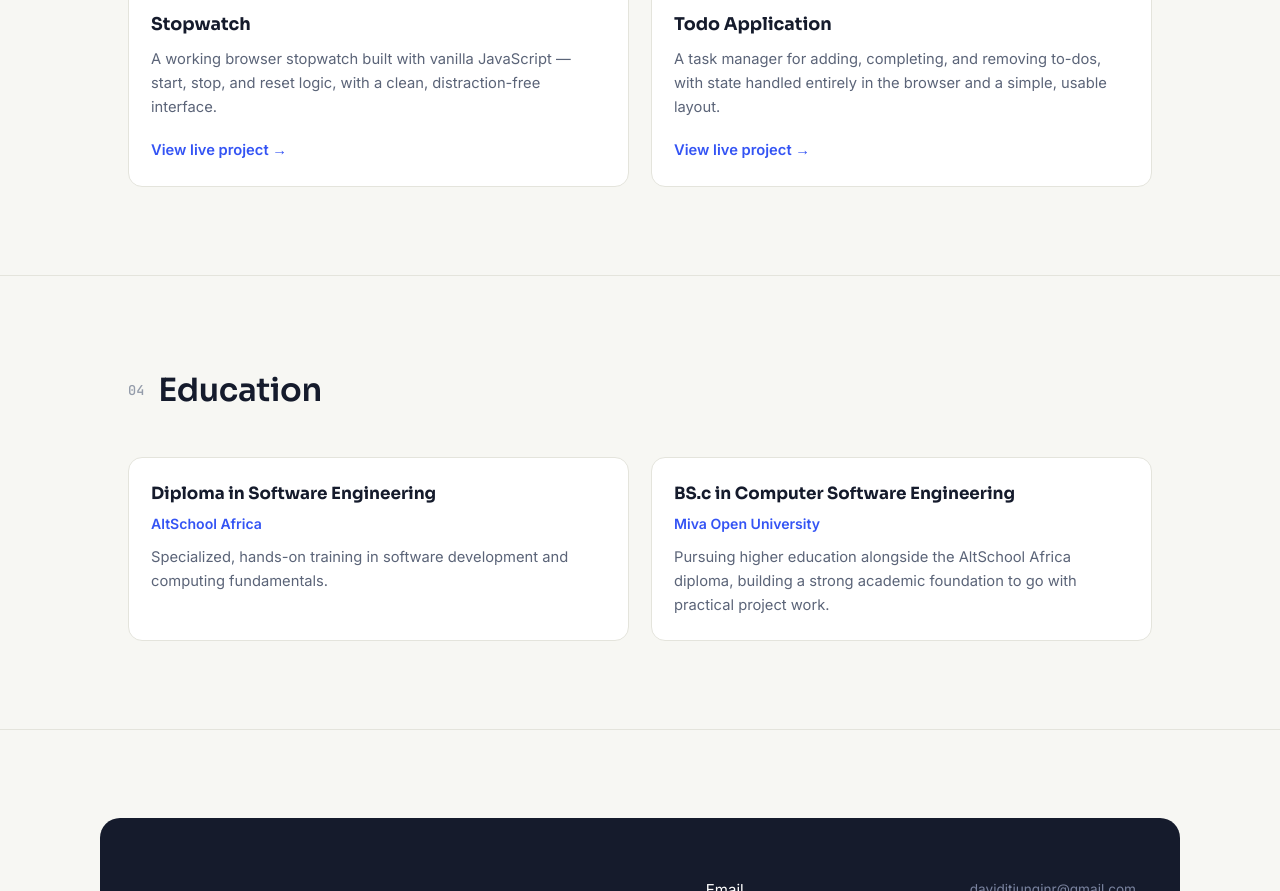
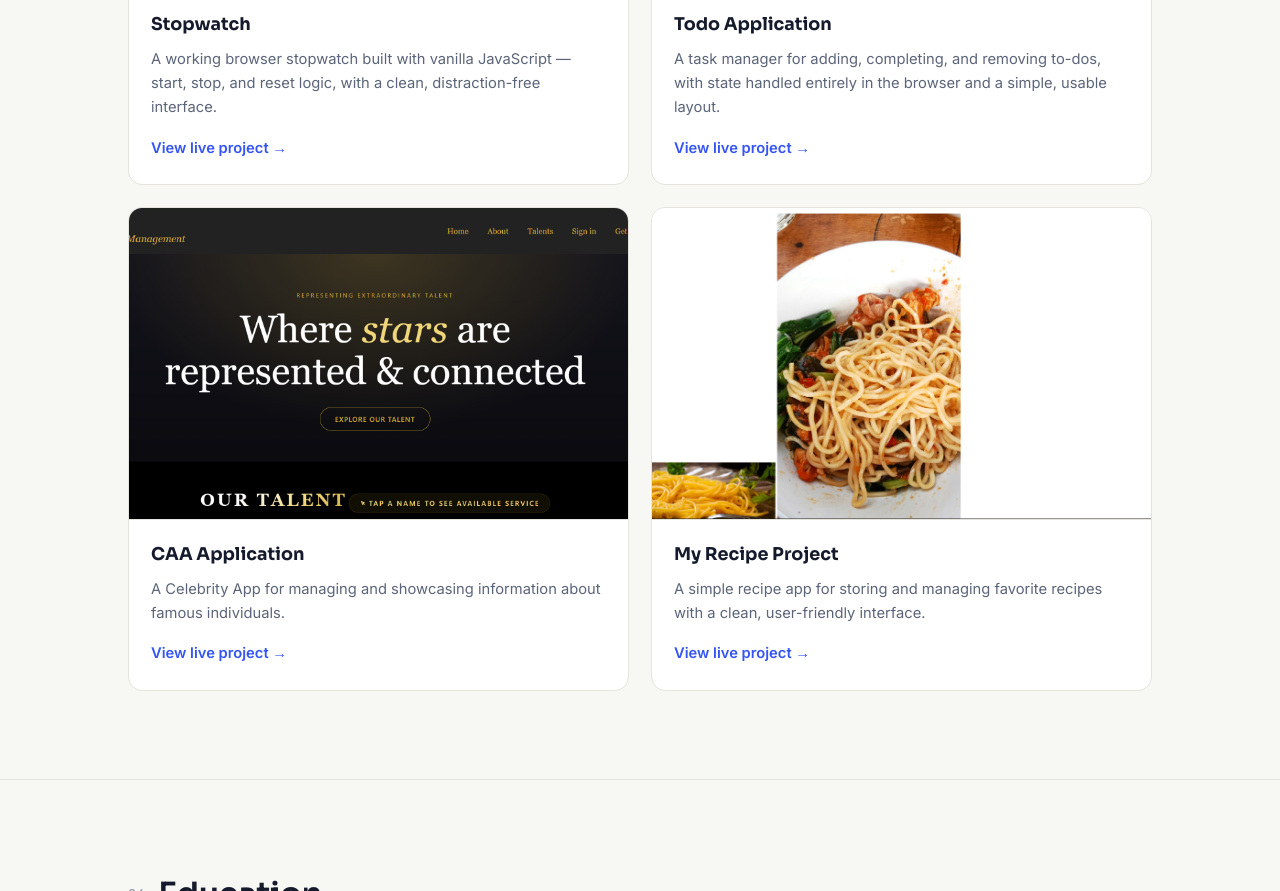
Before and after one commit to david-itiung/About-me, a plain HTML site: page index.html in a window 1280 px wide. Shown: the part 2340-3231 px from the top of the page. Drawn offline with Linux system fonts and the light colour scheme.

Commit message:
Update About-me files

```diff
--- a/index.html
+++ b/index.html
@@ -142,6 +142,29 @@
             <a href="https://david-itiung-todo.netlify.app/" target="_blank" rel="noopener" class="project-link">View live project →</a>
           </div>
         </div>
+
+        <div class="project-card">
+          <div class="project-thumb">
+            <img src="Assets/forth-project.png" alt="CAA screenshot">
+          </div>
+          <div class="project-body">
+            <h3>CAA Application</h3>
+            <p>A Celebrity App for managing and showcasing information about famous individuals.</p>
+            <a href="https://creativeartistagency1.netlify.app/" target="_blank" rel="noopener" class="project-link">View live project →</a>
+          </div>
+        </div>
+
+        <div class="project-card">
+          <div class="project-thumb">
+            <img src="Assets/third-project.png" alt="my recipe project screenshot">
+          </div>
+          <div class="project-body">
+            <h3>My Recipe Project</h3>
+            <p>A simple recipe app for storing and managing favorite recipes with a clean, user-friendly interface.</p>
+            <a href="https://david-recipe.netlify.app/" target="_blank" rel="noopener" class="project-link">View live project →</a>
+          </div>
+        </div>
+
       </div>
     </div>
   </section>
--- a/style.css
+++ b/style.css
@@ -162,6 +162,8 @@ h2{ font-size: clamp(1.5rem, 3vw, 2rem); font-weight:600; letter-spacing:-0.01em
 /* Projects */
 .project-grid{ display:grid; grid-template-columns: repeat(2, 1fr); gap:22px; }
 .project-card{
+  display: flex;
+  flex-direction: column;
   border: 1px solid var(--line);
   border-radius: var(--radius);
   overflow:hidden;
@@ -176,10 +178,21 @@ h2{ font-size: clamp(1.5rem, 3vw, 2rem); font-weight:600; letter-spacing:-0.01em
   overflow:hidden;
 }
 .project-thumb img{ width:100%; height:100%; object-fit:cover; }
-.project-body{ padding: 20px 22px 24px; }
+.project-body{
+  display: flex;
+  flex-direction: column;
+  flex: 1;
+  padding: 20px 22px 24px;
+}
 .project-body h3{ font-size:1.1rem; margin-bottom:8px; }
 .project-body p{ color: var(--ink-dim); font-size:0.92rem; margin: 0 0 16px 0; }
-.project-link{ font-size:0.92rem; font-weight:600; color: var(--accent); text-decoration:none; }
+.project-link{
+  margin-top: auto;
+  font-size:0.92rem;
+  font-weight:600;
+  color: var(--accent);
+  text-decoration:none;
+}
 .project-link:hover{ text-decoration: underline; }
 
 /* Education */
```
Also changed, not shown: Assets/forth-project.png (added).
